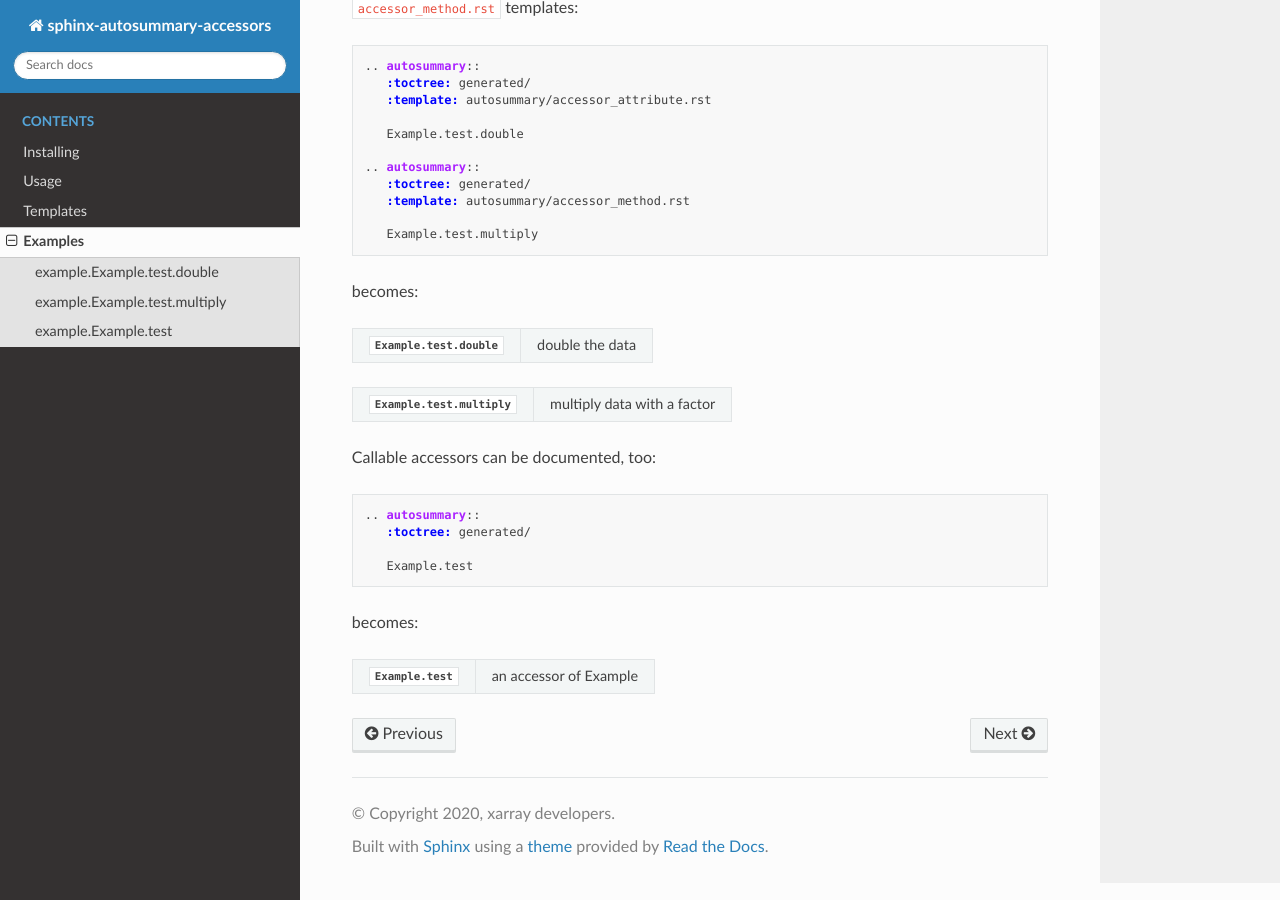
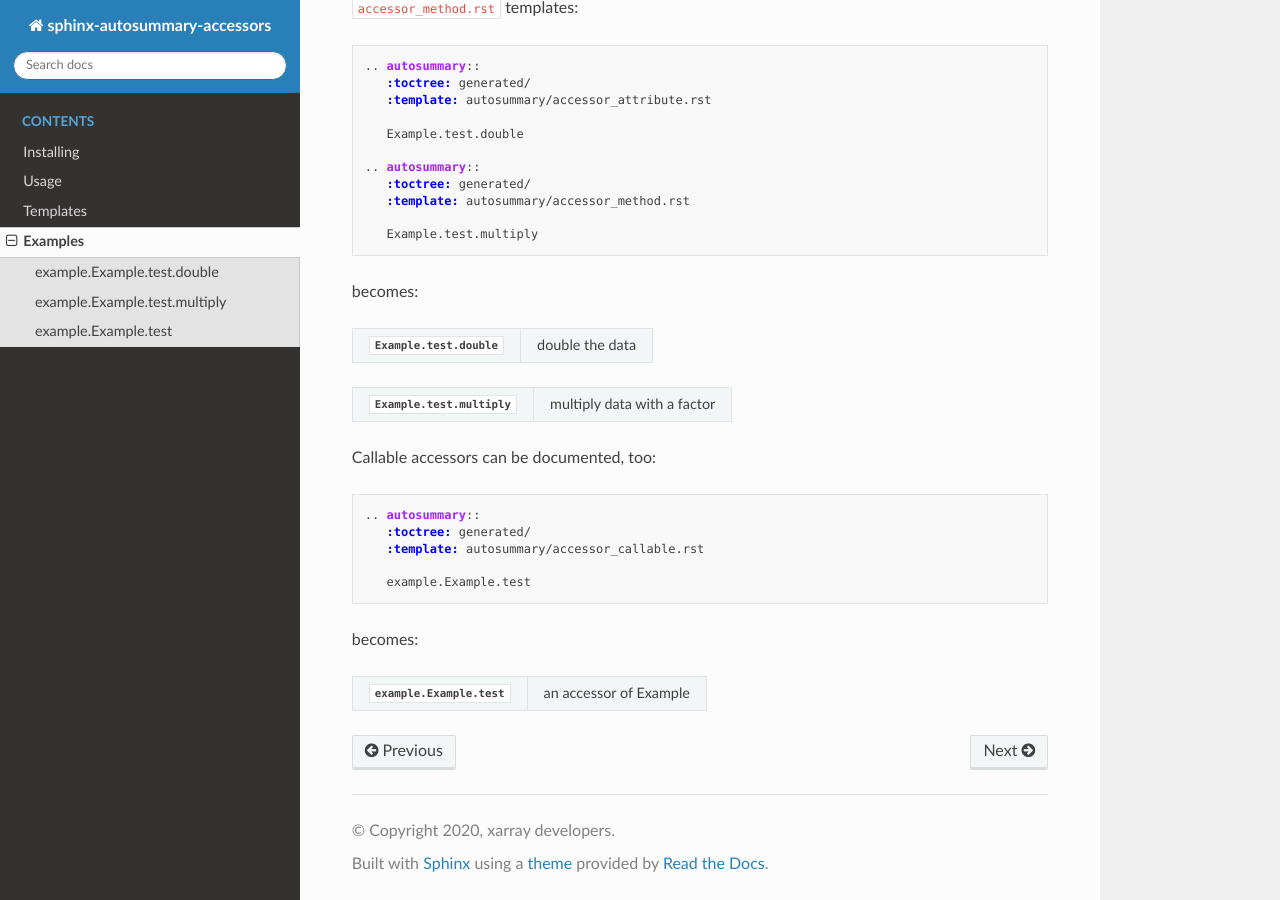
Before and after one commit to xarray-contrib/sphinx-autosummary-accessors, a Sphinx documentation site: the page built from docs/examples.rst, in a window 1280 px wide and 900 px high, scrolled down 908 px. Built offline with Sphinx 7.4.7 and the Read the Docs theme 2.0.0, drawn with Linux system fonts in a browser that asks for light colours.

Commit message:
try using a fully qualified name

```diff
--- a/docs/examples.rst
+++ b/docs/examples.rst
@@ -45,5 +45,6 @@ becomes:
 
 .. autosummary::
    :toctree: generated/
+   :template: autosummary/accessor_callable.rst
 
-   Example.test
+   example.Example.test
```
